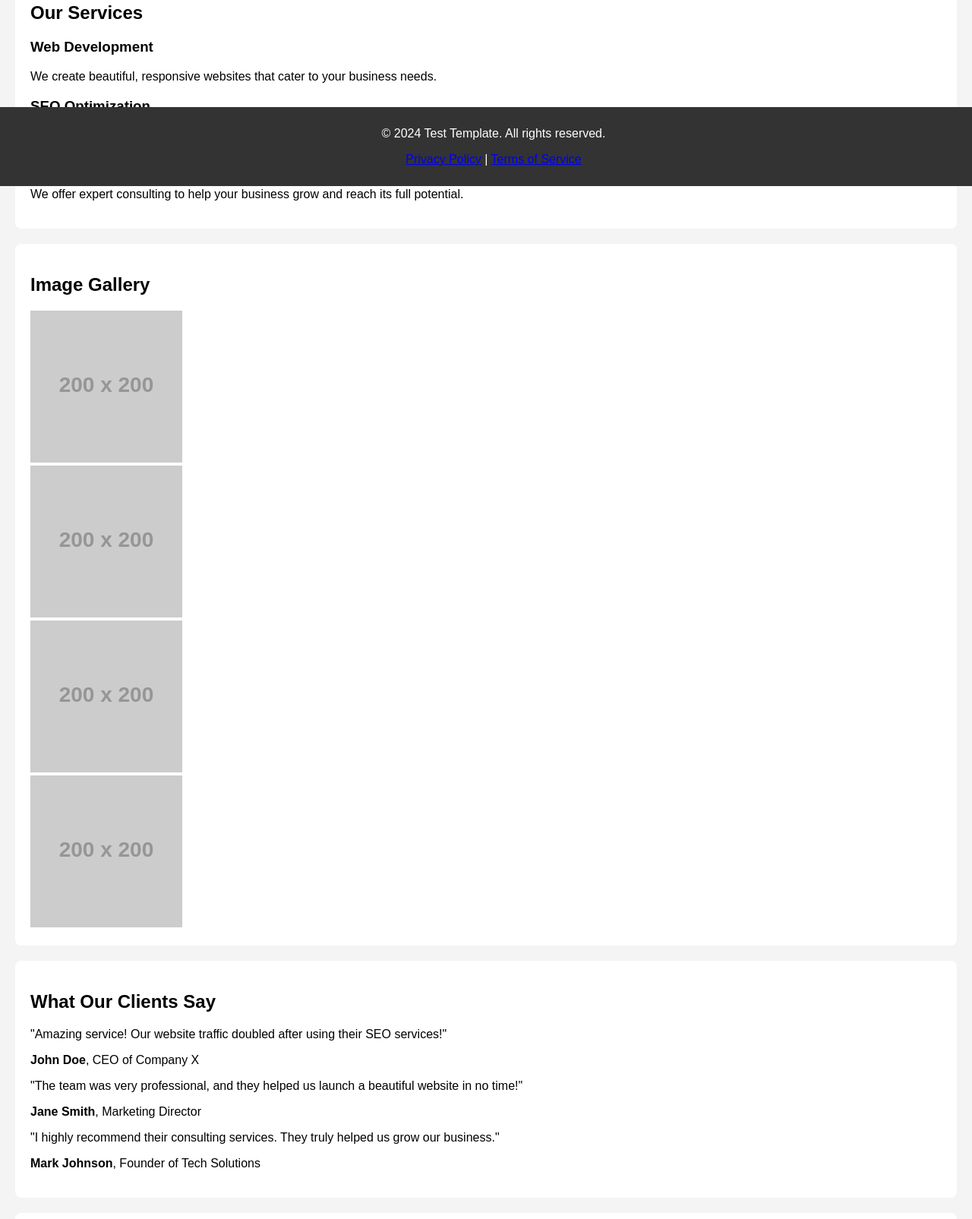
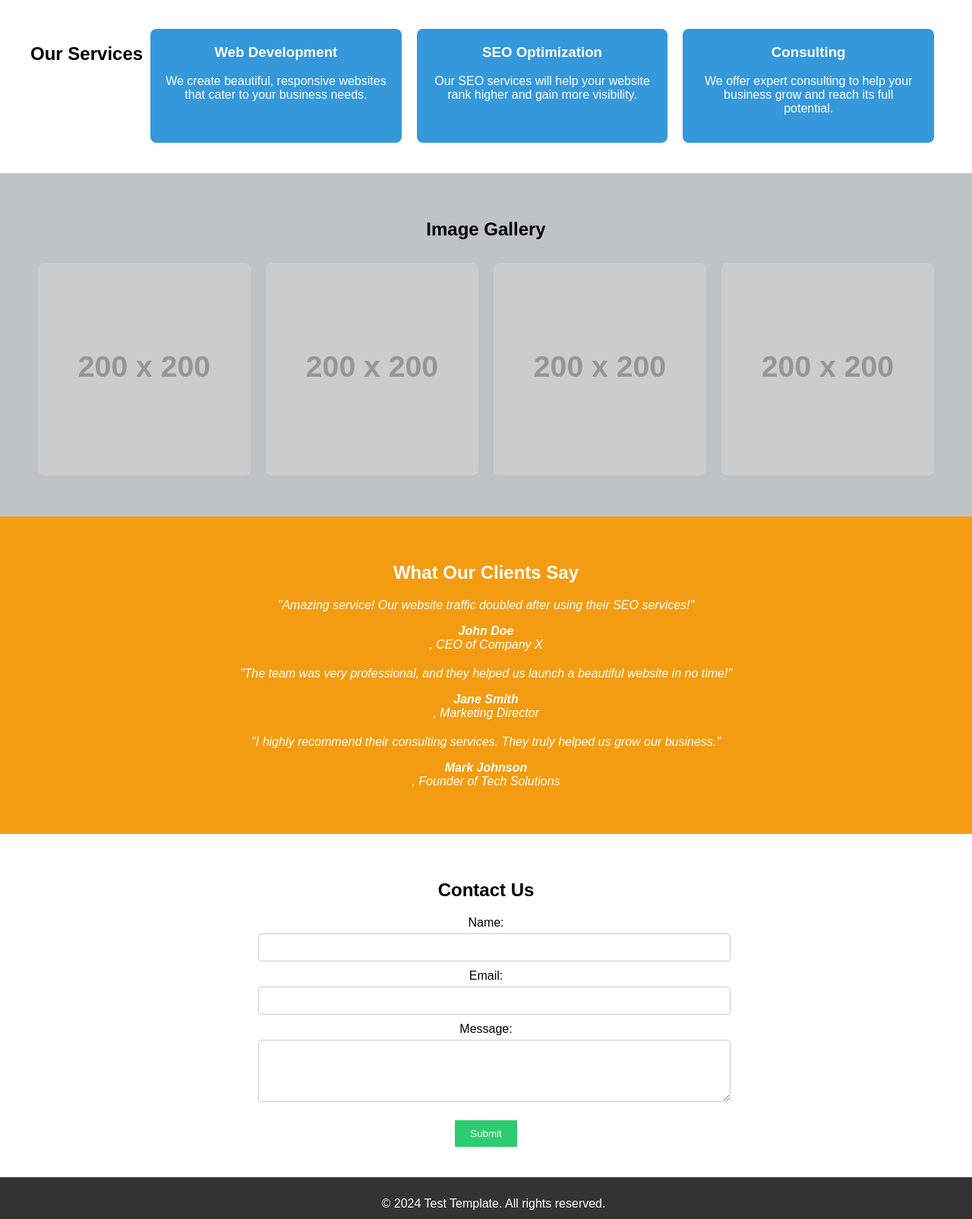
Before and after one commit to Sahan-Gunawardhana/webtest, a plain HTML site: page index.html in a window 1280 px wide. Shown: the part 555-2160 px from the top of the page at 76% size. Drawn offline with Linux system fonts and the light colour scheme; placeholder pictures from the web are drawn by us.

Commit message:
second commit

```diff
--- a/styles.css
+++ b/styles.css
@@ -1,3 +1,4 @@
+/* General Styles */
 body {
     font-family: Arial, sans-serif;
     margin: 0;
@@ -27,19 +28,184 @@ header nav ul li a {
     text-decoration: none;
 }
 
-section {
+/* Hero Section */
+.hero {
+    background-color: #2c3e50;
+    color: white;
+    padding: 40px;
+    text-align: center;
+}
+
+.hero button {
+    padding: 10px 20px;
+    background-color: #e74c3c;
+    color: white;
+    border: none;
+    cursor: pointer;
+}
+
+.hero button:hover {
+    background-color: #c0392b;
+}
+
+/* About Section */
+.about {
+    padding: 40px;
+    background-color: #ecf0f1;
+    text-align: center;
+}
+
+/* Services Section */
+.services {
+    display: flex;
+    justify-content: space-between;
+    padding: 40px;
+    background-color: #fff;
+}
+
+.service-item {
+    flex: 1;
     padding: 20px;
-    background-color: white;
-    margin: 20px;
+    background-color: #3498db;
+    color: white;
+    margin: 0 10px;
+    border-radius: 8px;
+    text-align: center;
+}
+
+.service-item h3 {
+    margin-top: 0;
+}
+
+.service-item:hover {
+    background-color: #2980b9;
+}
+
+/* Gallery Section */
+.gallery {
+    padding: 40px;
+    background-color: #bdc3c7;
+}
+
+.gallery h2 {
+    text-align: center;
+}
+
+.gallery-grid {
+    display: flex;
+    justify-content: space-between;
+    flex-wrap: wrap;
+}
+
+.gallery-item {
+    flex: 1 1 200px;
+    margin: 10px;
+    text-align: center;
+}
+
+.gallery-item img {
+    width: 100%;
+    height: auto;
     border-radius: 8px;
 }
 
+/* Testimonials Section */
+.testimonials {
+    padding: 40px;
+    background-color: #f39c12;
+    color: white;
+    text-align: center;
+}
+
+.testimonial-item {
+    margin-bottom: 20px;
+}
+
+.testimonial-item p {
+    font-style: italic;
+}
+
+.testimonial-item strong {
+    display: block;
+    margin-top: 10px;
+}
+
+/* Contact Section */
+.contact {
+    padding: 40px;
+    background-color: #fff;
+    text-align: center;
+}
+
+.contact form {
+    max-width: 600px;
+    margin: 0 auto;
+}
+
+.contact form label {
+    display: block;
+    margin-top: 10px;
+}
+
+.contact form input, .contact form textarea {
+    width: 100%;
+    padding: 10px;
+    margin-top: 5px;
+    border: 1px solid #ccc;
+    border-radius: 4px;
+}
+
+.contact form button {
+    margin-top: 20px;
+    padding: 10px 20px;
+    background-color: #2ecc71;
+    color: white;
+    border: none;
+    cursor: pointer;
+}
+
+.contact form button:hover {
+    background-color: #27ae60;
+}
+
+/* Footer Section */
 footer {
     text-align: center;
     padding: 10px;
     background-color: #333;
     color: white;
-    position: absolute;
+    position: relative;
     bottom: 0;
     width: 100%;
 }
+
+footer a {
+    color: white;
+    text-decoration: none;
+}
+
+footer a:hover {
+    text-decoration: underline;
+}
+
+/* Responsive Styles */
+@media screen and (max-width: 768px) {
+    .services {
+        flex-direction: column;
+        align-items: center;
+    }
+
+    .service-item {
+        margin: 10px 0;
+        flex: none;
+    }
+
+    .gallery-grid {
+        flex-direction: column;
+        align-items: center;
+    }
+
+    .gallery-item {
+        margin: 10px 0;
+    }
+}
```
